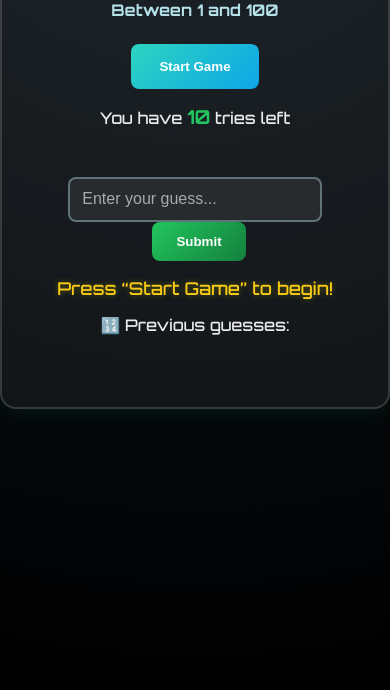
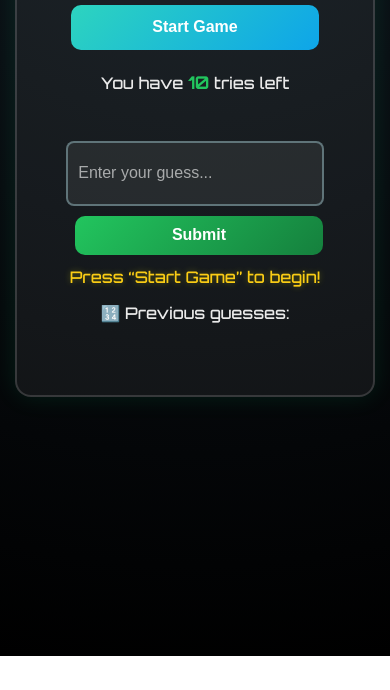
Before and after one commit to Kailash-Rooj/Guess_The_Number, a plain HTML site: page index.html in a window 390 px wide. Shown: the part 218-908 px from the top of the page. After the commit the page ends 874 px from the top, so only its background shows below. Drawn offline with Linux system fonts and the light colour scheme.

Commit message:
fix mobile view

```diff
--- a/style.css
+++ b/style.css
@@ -154,3 +154,57 @@ b {
   font-weight: 800;
   font-size: larger;
 }
+
+@media (max-width: 600px) {
+    body {
+        font-size: 16px;
+        padding: 15px;
+        text-align: center;
+    }
+
+    h1 {
+        font-size: 1.6rem;
+        margin-bottom: 1rem;
+    }
+
+    .game-container {
+        width: 100%;
+        max-width: 350px;
+        margin: auto;
+        padding: 15px;
+        border-radius: 12px;
+    }
+
+    .numberInput {
+        width: 80%;
+        padding: 10px;
+        font-size: 1rem;
+        border-radius: 8px;
+    }
+
+    .submitBTN, .start {
+        width: 85%;
+        font-size: 1rem;
+        padding: 10px;
+        margin-top: 10px;
+        border-radius: 10px;
+    }
+
+    ol {
+        max-height: 120px;
+        overflow-y: auto;
+        padding-left: 0;
+        list-style: none;
+    }
+
+    .message {
+        font-size: 1rem;
+        margin: 12px 0;
+    }
+
+    b {
+        font-size: 1.1rem;
+        display: inline-block;
+        margin-top: 5px;
+    }
+}
```
